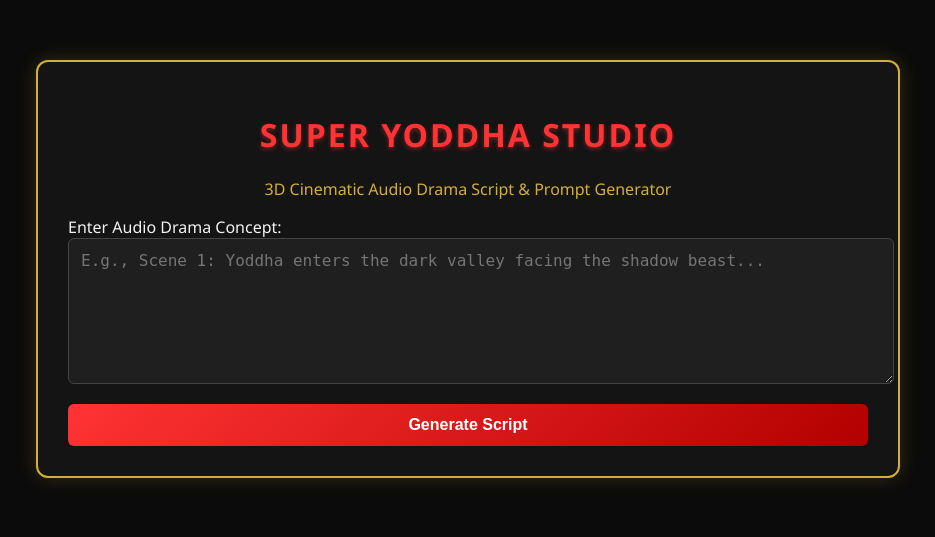
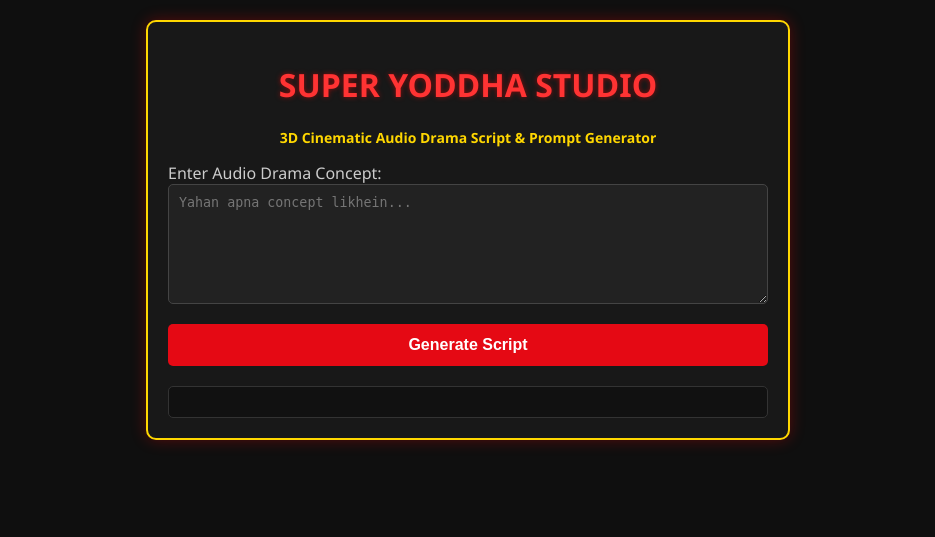
Before and after one commit to badmashromeo0007-design/-, a Flask app: page / in a window 1280 px wide. Shown: the top 537 px of the page, without its empty margins (172-1107 px from the left). Run offline with Flask 3, Linux system fonts and the light colour scheme.

Commit message:
Refactor index.html for improved layout and styling
Updated the HTML structure and styles for the index page, including language change, title modification, and various style adjustments.

```diff
--- a/templates/index.html
+++ b/templates/index.html
@@ -1,118 +1,122 @@
-
 <!DOCTYPE html>
-<html lang="en">
+<html lang="hi">
 <head>
     <meta charset="UTF-8">
     <meta name="viewport" content="width=device-width, initial-scale=1.0">
-    <title>SUPER YODDHA - 3D Cinematic Audio Studio</title>
+    <title>SUPER YODDHA STUDIO</title>
     <style>
         body {
-            background-color: #0b0b0b;
-            color: #f3f3f3;
+            background-color: #0f0f0f;
+            color: #f1f1f1;
             font-family: 'Segoe UI', Tahoma, Geneva, Verdana, sans-serif;
             margin: 0;
             padding: 20px;
+            display: flex;
+            justify-content: center;
         }
         .container {
-            max-width: 800px;
-            margin: 40px auto;
-            background: #141414;
-            border: 2px solid #d4af37;
-            border-radius: 12px;
-            padding: 30px;
-            box-shadow: 0 0 20px rgba(212, 175, 55, 0.2);
+            width: 100%;
+            max-width: 600px;
+            background: #181818;
+            border: 2px solid #ffd700;
+            border-radius: 10px;
+            padding: 20px;
+            box-shadow: 0 0 15px rgba(255, 0, 0, 0.3);
         }
         h1 {
+            color: #ff3333;
             text-align: center;
-            color: #ff3333;
-            text-transform: uppercase;
-            letter-spacing: 2px;
-            text-shadow: 0 2px 4px rgba(255, 51, 51, 0.4);
+            text-shadow: 0 0 5px rgba(255, 0, 0, 0.5);
+        }
+        h3 {
+            color: #ffd700;
+            text-align: center;
+            font-size: 14px;
+        }
+        label {
+            display: block;
+            margin-top: 15px;
+            color: #ccc;
         }
         textarea {
             width: 100%;
             height: 120px;
-            background: #1f1f1f;
+            background: #222;
+            color: #fff;
             border: 1px solid #444;
-            color: #fff;
-            padding: 12px;
-            border-radius: 6px;
-            font-size: 16px;
-            margin-bottom: 15px;
+            border-radius: 5px;
+            padding: 10px;
             resize: vertical;
-        }
-        textarea:focus {
-            border-color: #d4af37;
-            outline: none;
+            box-sizing: border-box;
         }
         button {
-            background: linear-gradient(135deg, #ff3333, #b30000);
+            width: 100%;
+            background-color: #e50914;
             color: white;
             border: none;
-            padding: 12px 24px;
+            padding: 12px;
             font-size: 16px;
             font-weight: bold;
-            border-radius: 6px;
+            border-radius: 5px;
             cursor: pointer;
-            width: 100%;
-            transition: 0.3s;
+            margin-top: 15px;
+            transition: background 0.3s;
         }
         button:hover {
-            background: linear-gradient(135deg, #ff4d4d, #cc0000);
-            box-shadow: 0 0 10px rgba(255, 51, 51, 0.5);
+            background-color: #b20710;
         }
-        .output-box {
-            margin-top: 25px;
-            background: #1a1a1a;
-            border-left: 4px solid #d4af37;
-            padding: 20px;
-            border-radius: 4px;
+        #result {
+            margin-top: 20px;
+            background: #111;
+            border: 1px solid #333;
+            padding: 15px;
+            border-radius: 5px;
             white-space: pre-wrap;
-            line-height: 1.6;
+            line-height: 1.5;
+            color: #e0e0e0;
         }
     </style>
 </head>
 <body>
     <div class="container">
-        <h1>Super Yoddha Studio</h1>
-        <p style="text-align: center; color: #d4af37;">3D Cinematic Audio Drama Script & Prompt Generator</p>
+        <h1>SUPER YODDHA STUDIO</h1>
+        <h3>3D Cinematic Audio Drama Script & Prompt Generator</h3>
 
-        <label for="prompt">Enter Audio Drama Concept:</label>
-        <textarea id="prompt" placeholder="E.g., Scene 1: Yoddha enters the dark valley facing the shadow beast..."></textarea>
+        <label for="concept">Enter Audio Drama Concept:</label>
+        <textarea id="concept" placeholder="Yahan apna concept likhein..."></textarea>
 
         <button onclick="generateScript()">Generate Script</button>
 
-        <div id="output" class="output-box" style="display: none;"></div>
+        <div id="result"></div>
     </div>
 
     <script>
         async function generateScript() {
-            const promptText = document.getElementById('prompt').value;
-            const outputDiv = document.getElementById('output');
+            const concept = document.getElementById('concept').value;
+            const resultDiv = document.getElementById('result');
 
-            if (!promptText) {
-                alert('Please enter a prompt!');
+            if (!concept.trim()) {
+                alert('Kripya pehle concept darj karein!');
                 return;
             }
 
-            outputDiv.style.display = 'block';
-            outputDiv.innerText = 'Generating cinematic experience... Please wait...';
+            resultDiv.innerText = 'Generating script, kripya intezaar karein...';
 
             try {
                 const response = await fetch('/generate', {
                     method: 'POST',
                     headers: { 'Content-Type': 'application/json' },
-                    body: JSON.stringify({ prompt: promptText })
+                    body: JSON.stringify({ concept: concept })
                 });
 
                 const data = await response.json();
                 if (response.ok) {
-                    outputDiv.innerText = data.result;
+                    resultDiv.innerText = data.script;
                 } else {
-                    outputDiv.innerText = 'Error: ' + (data.error || 'Something went wrong');
+                    resultDiv.innerText = 'Error: ' + (data.error || 'Kuch gadbad ho gayi.');
                 }
             } catch (err) {
-                outputDiv.innerText = 'Network Error: ' + err.message;
+                resultDiv.innerText = 'Network Error: ' + err.message;
             }
         }
     </script>
```
